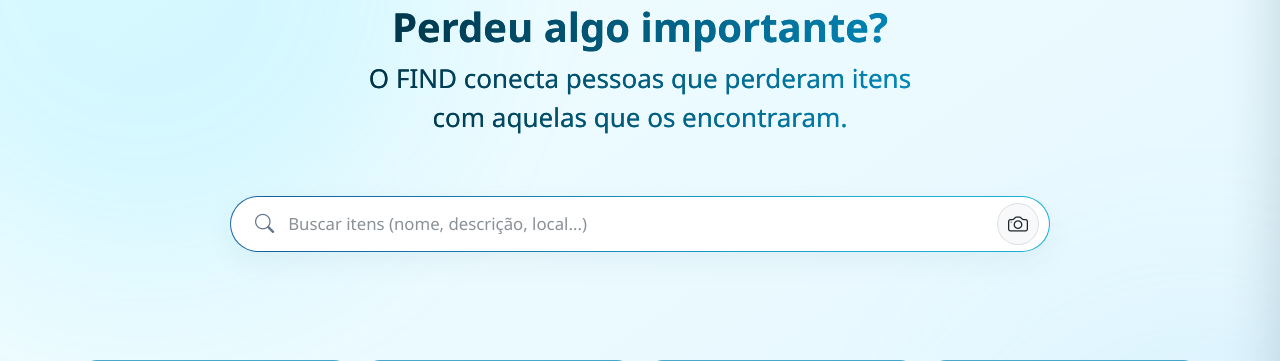
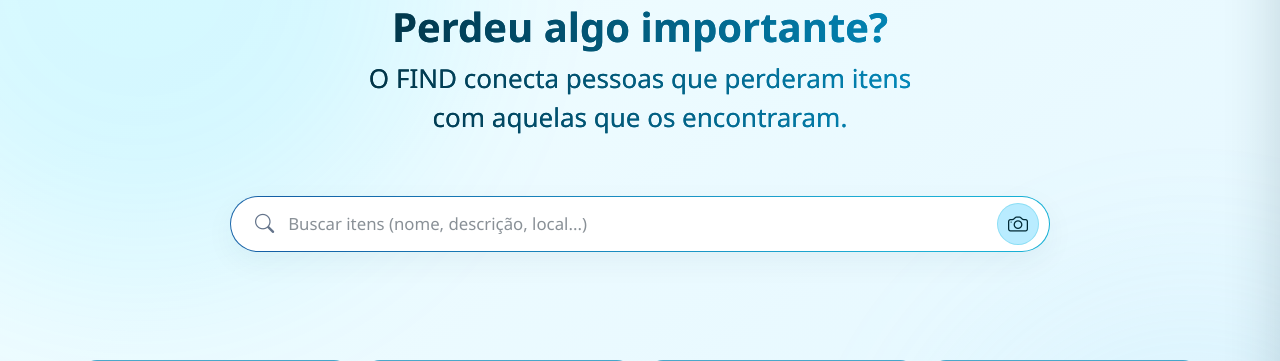
Before and after one commit to gabrlkstro/projeto_find, a Django app: page /menu/ in a window 1280 px wide. Shown: the part 169-530 px from the top of the page. Run offline with Django 5.2, Linux system fonts and the light colour scheme; the visitor is signed in with stand-in values (Sample User, id 1); data that the repository does not hold is empty.

Commit message:
style: atualiza cor do botao de camera da busca para bater com a do header

```diff
--- a/mainpage/static/mainpage/css/menu.css
+++ b/mainpage/static/mainpage/css/menu.css
@@ -99,17 +99,19 @@
   padding-left: 8px;
 }
 
-/* Câmera simples, fundo claro, ícone escuro */
+/* Câmera na cor do header do site */
 .btn-search-camera {
   display: flex;
   align-items: center;
   justify-content: center;
-  background: #f8f9fa;
-  border: 1px solid rgba(0, 0, 0, 0.1);
+  background: rgba(173, 233, 255, 0.85); /* Cor do header */
+  backdrop-filter: blur(8px);
+  -webkit-backdrop-filter: blur(8px);
+  border: 1px solid rgba(0, 180, 216, 0.25);
   border-radius: 50%;
   width: 42px;
   height: 42px;
-  color: #212529;
+  color: #002a35; /* Cor do texto/logo do header */
   text-decoration: none;
   transition: all 0.2s ease;
 }
@@ -119,9 +121,9 @@
 }
 
 .btn-search-camera:hover {
-  background: #e9ecef;
-  color: #0b3a4a;
-  border-color: rgba(0, 0, 0, 0.25);
+  background: rgba(173, 233, 255, 1);
+  color: #01627a;
+  border-color: rgba(0, 180, 216, 0.45);
   transform: scale(1.05);
 }
 
```
